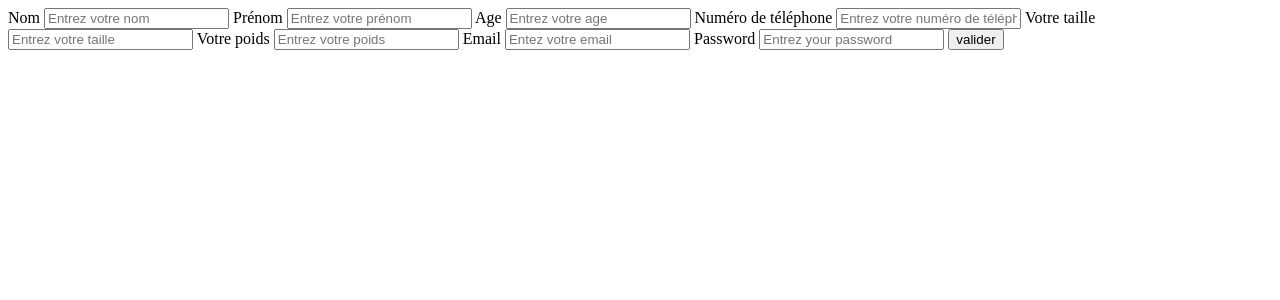
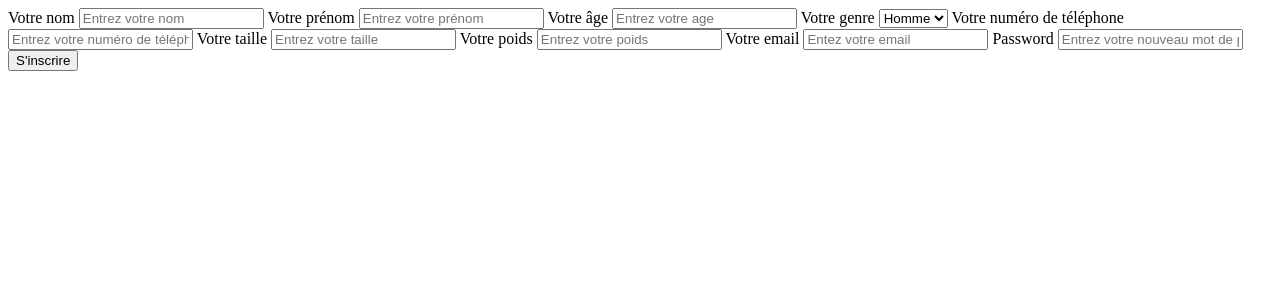
Before and after one commit to AlbertMcAvoy/challengeStack, a PHP site: page /app/module/RegisterPageComponent/registerPage-component.html in a window 1280 px wide. Shown: the top 300 px of the page. Run offline with PHP 8.4, Linux system fonts and the light colour scheme.

Commit message:
feat: add css and snackbar for register

```diff
--- a/myfit-front/src/app/app.module.ts
+++ b/myfit-front/src/app/app.module.ts
@@ -15,6 +15,7 @@ import { FormsModule } from "@angular/forms";
 import { MatFormFieldModule } from "@angular/material/form-field";
 import { FlexLayoutModule } from "@angular/flex-layout";
 import { RegisterPageComponent } from "./module/RegisterPageComponent/registerPage-component";
+import {MatSnackBar} from "@angular/material/snack-bar";
 
 @NgModule({
   declarations: [
@@ -39,7 +40,9 @@ import { RegisterPageComponent } from "./module/RegisterPageComponent/registerPa
     MatButtonModule,
     MatInputModule,
   ],
-  providers: [],
+  providers: [
+    MatSnackBar
+  ],
   bootstrap: [AppComponent]
 })
 export class AppModule { }
--- a/myfit-front/src/app/module/LoginPageComponent/loginPage-component.html
+++ b/myfit-front/src/app/module/LoginPageComponent/loginPage-component.html
@@ -9,8 +9,8 @@
         <mat-label>Password</mat-label>
         <input matInput placeholder="Enter your password" value="" name="password" type="password">
       </mat-form-field>
-      <button mat-raised-button color="primary" (click)="submit()">se connecter</button>
-      <button mat-flat-button color="accent" routerLink="/register">s'inscrire</button>
+      <button mat-raised-button color="primary" (click)="submit()">Se connecter</button>
+      <button mat-flat-button color="accent" routerLink="/register">S'inscrire</button>
     </form>
   </mat-card>
 </div>
--- a/myfit-front/src/app/module/RegisterPageComponent/registerPage-component.html
+++ b/myfit-front/src/app/module/RegisterPageComponent/registerPage-component.html
@@ -1,35 +1,44 @@
 <form class="example-form">
   <mat-form-field class="example-full-width " appearance="fill">
-    <mat-label>Nom</mat-label>
+    <mat-label>Votre nom</mat-label>
     <input matInput placeholder="Entrez votre nom" name="nom" type="">
   </mat-form-field>
   <mat-form-field class="example-full-width " appearance="fill">
-    <mat-label>Prénom</mat-label>
+    <mat-label>Votre prénom</mat-label>
     <input matInput placeholder="Entrez votre prénom" name="prénom" type="">
   </mat-form-field>
   <mat-form-field class="example-full-width " appearance="fill">
-    <mat-label>Age</mat-label>
+    <mat-label>Votre âge</mat-label>
     <input matInput placeholder="Entrez votre age" name="age" type="number">
   </mat-form-field>
+
+  <mat-form-field appearance="fill">
+    <mat-label>Votre genre</mat-label>
+    <select matNativeControl required>
+      <option value="volvo">Homme</option>
+      <option value="saab">Femme</option>
+    </select>
+  </mat-form-field>
+
   <mat-form-field class="example-full-width " appearance="fill">
-    <mat-label>Numéro de téléphone</mat-label>
+    <mat-label>Votre numéro de téléphone</mat-label>
     <input matInput placeholder="Entrez votre numéro de téléphone" name="phone">
   </mat-form-field>
   <mat-form-field class="example-full-width " appearance="fill">
     <mat-label>Votre taille</mat-label>
-    <input matInput placeholder="Entrez votre taille" name="email" type="email">
+    <input matInput placeholder="Entrez votre taille" name="taille">
   </mat-form-field>
   <mat-form-field class="example-full-width " appearance="fill">
     <mat-label>Votre poids</mat-label>
-    <input matInput placeholder="Entrez votre poids" name="email" type="email">
+    <input matInput placeholder="Entrez votre poids" name="poids" >
   </mat-form-field>
   <mat-form-field class="example-full-width " appearance="fill">
-    <mat-label>Email</mat-label>
+    <mat-label>Votre email</mat-label>
     <input matInput placeholder="Entez votre email" name="email" type="email">
   </mat-form-field>
   <mat-form-field class="example-full-width" appearance="fill">
     <mat-label>Password</mat-label>
-    <input matInput placeholder="Entrez your password" value="" name="password" type="password">
+    <input matInput placeholder="Entrez votre nouveau mot de passe" value="" name="password" type="password">
   </mat-form-field>
-  <button mat-raised-button color="primary" (click)="submit()">valider</button>
+  <button mat-raised-button color="primary" (click)="submit()">S'inscrire</button>
 </form>
```
Also changed, not shown: myfit-front/src/app/module/LoginPageComponent/errorStateMatcher-component.ts (added, +23 -0 lines), myfit-front/src/app/module/RegisterPageComponent/registerPage-component.scss (+14 -3 lines), myfit-front/src/app/module/RegisterPageComponent/registerPage-component.ts (+7 -1 lines).
